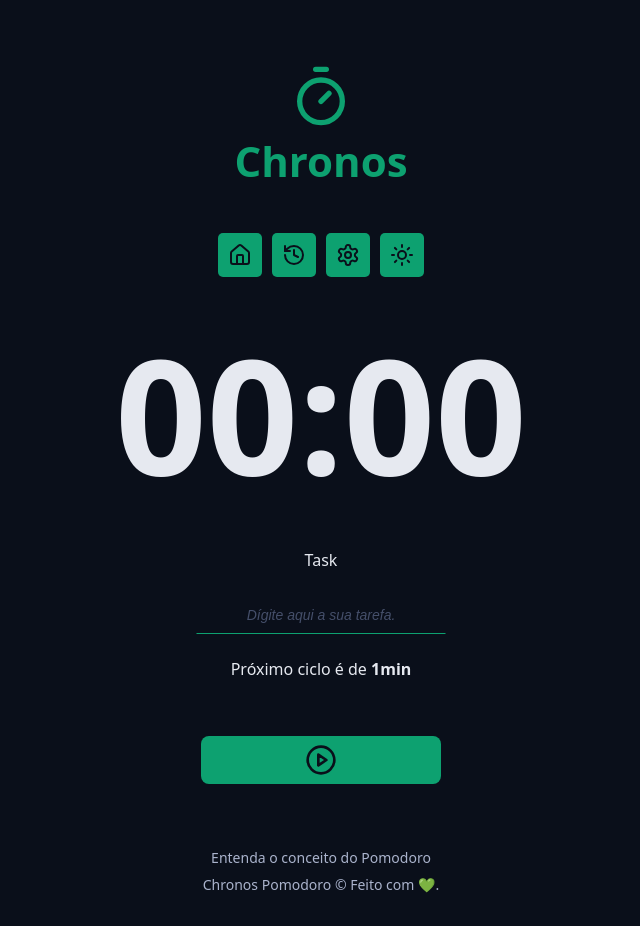
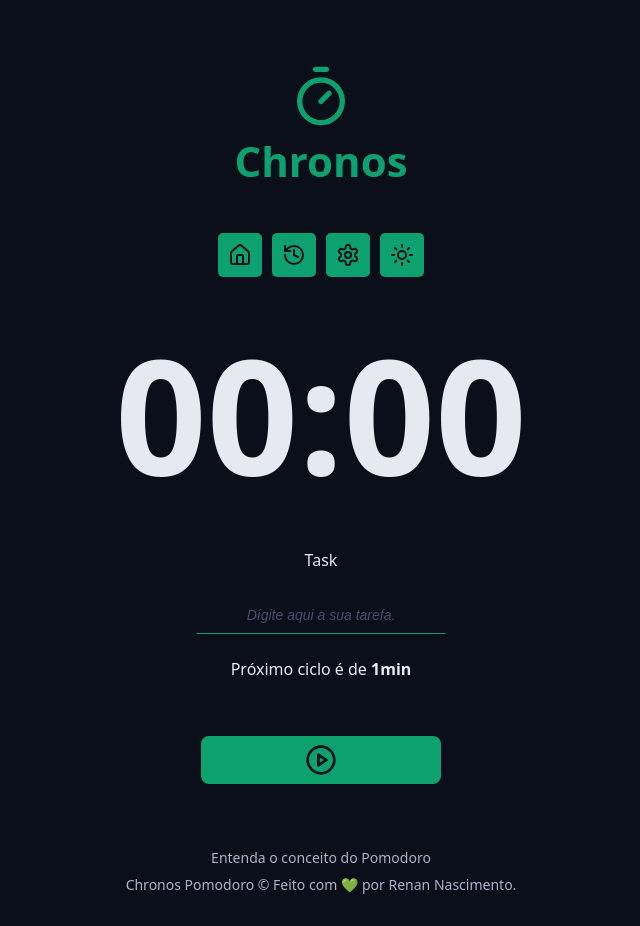
Before and after one commit to atomsdeveloper/chronos-pomodoro, a React (Vite) app: page / in a window 1280 px wide. Shown: the whole page, without its empty margins (319-959 px from the left). Built offline with nearby package versions, Linux system fonts and the light colour scheme.

Commit message:
fix: add text

```diff
--- a/src/components/Footer/index.tsx
+++ b/src/components/Footer/index.tsx
@@ -5,7 +5,9 @@ export function Footer() {
   return (
     <div className={styles.footerContainer}>
       <LinkRouter href='#'>Entenda o conceito do Pomodoro</LinkRouter>
-      <LinkRouter href='#'>Chronos Pomodoro &copy; Feito com 💚.</LinkRouter>
+      <LinkRouter href='#'>
+        Chronos Pomodoro &copy; Feito com 💚 por Renan Nascimento.
+      </LinkRouter>
     </div>
   );
 }
```
